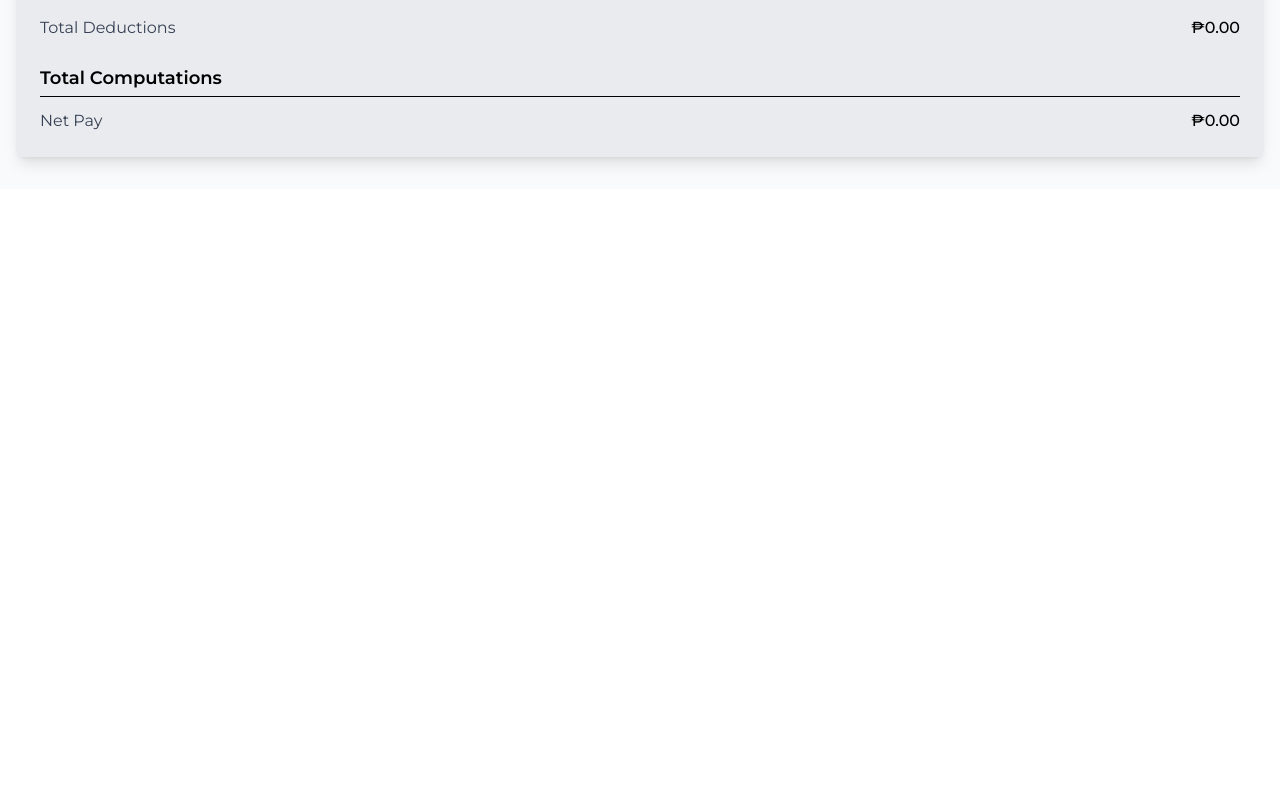
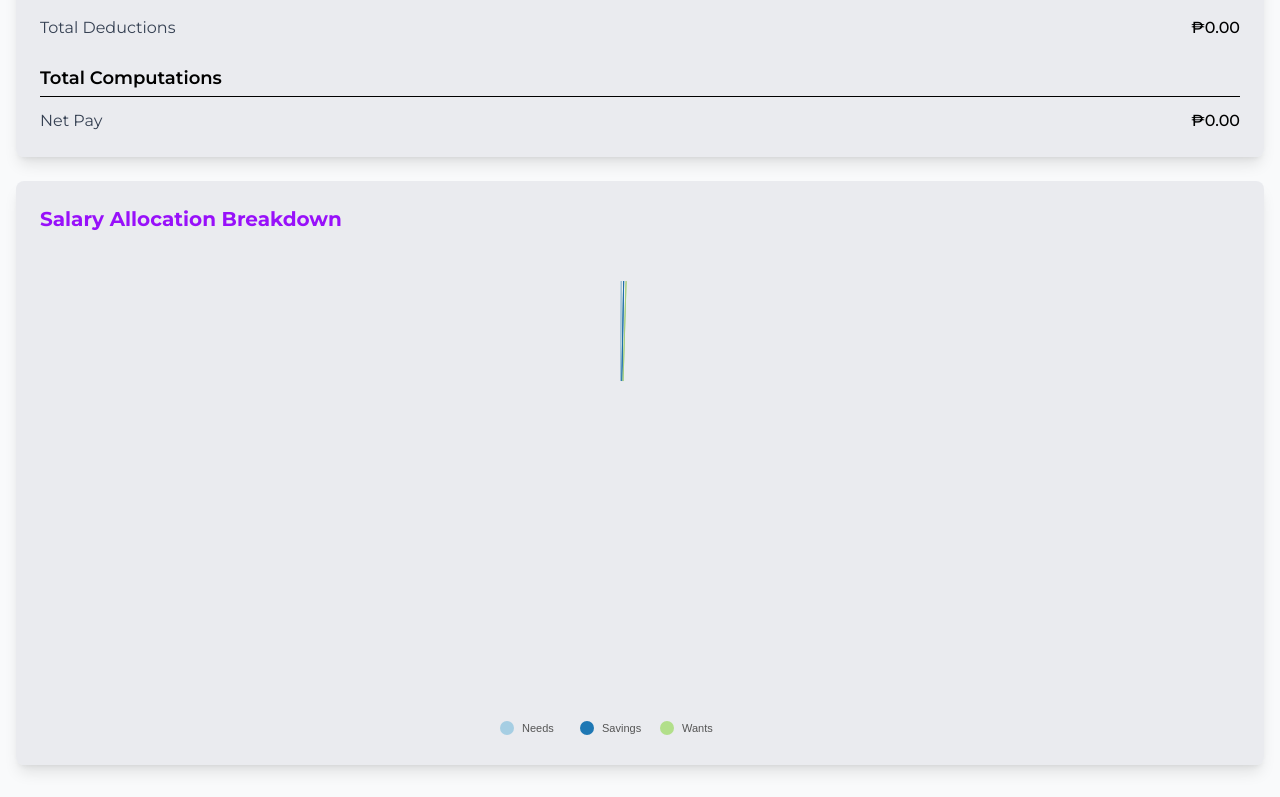
Before and after one commit to JTdev-hub/ph-tax-calculator-app, a React (Vite) app: page / in a window 1280 px wide. Shown: the part 1183-1980 px from the top of the page. Before the commit the page ends 1372 px from the top, so only its background shows below. Built offline with nearby package versions, Linux system fonts and the light colour scheme.

Commit message:
Add Salary Allocation Charting (Pie Chart)

```diff
--- a/package.json
+++ b/package.json
@@ -11,6 +11,7 @@
   },
   "dependencies": {
     "@heroicons/react": "^2.2.0",
+    "@nivo/pie": "^0.94.0",
     "@tailwindcss/vite": "^4.1.4",
     "react": "^19.0.0",
     "react-dom": "^19.0.0",
--- a/src/components/Body.tsx
+++ b/src/components/Body.tsx
@@ -9,6 +9,7 @@ import {
   computationLabelKeys,
   defaultComputedSalary,
 } from "../constants/Constants";
+import SalaryChart from "./SalaryChart";
 
 const Body = () => {
   const [computedSalary, setComputedSalary] = useState<ComputedSalary>(
@@ -30,6 +31,8 @@ const Body = () => {
           <Parameters onCompute={setComputedSalary} />
           {/* Summary Card */}
           <ComputationSummary computation={computation} />
+
+          <SalaryChart computedSalary={computedSalary} />
         </div>
       </div>
     </div>
--- a/src/components/CardSectors.tsx
+++ /dev/null
@@ -1,5 +0,0 @@
-const CardSectors = () => {
-  return <div></div>;
-};
-
-export default CardSectors;
--- /dev/null
+++ b/src/components/SalaryChart.tsx
@@ -0,0 +1,91 @@
+import { ComputedSalary } from "../types/global";
+import Card from "./Card";
+import { ResponsivePie } from "@nivo/pie";
+
+interface Props {
+  computedSalary: ComputedSalary;
+}
+
+const SalaryChart = ({ computedSalary }: Props) => {
+  const data = [
+    {
+      id: "needs",
+      label: "Needs",
+      value: computedSalary.netSalary * 0.5,
+    },
+    {
+      id: "savings",
+      label: "Savings",
+      value: computedSalary.netSalary * 0.3,
+    },
+    {
+      id: "wants",
+      label: "Wants",
+      value: computedSalary.netSalary * 0.2,
+    },
+  ];
+
+  return (
+    <Card className="bg-gray-300/40 p-6 rounded-lg shadow-lg">
+      <h2 className="text-xl font-bold text-purple-600 mb-2">
+        Salary Allocation Breakdown
+      </h2>
+      <div className="h-[400px] sm:h-[500px]">
+        <ResponsivePie
+          data={data}
+          margin={{ top: 40, right: 120, bottom: 60, left: 80 }}
+          innerRadius={0.5}
+          padAngle={0.7}
+          cornerRadius={3}
+          activeOuterRadiusOffset={8}
+          colors={{ scheme: "paired" }}
+          borderWidth={1}
+          borderColor={{ from: "color", modifiers: [["darker", 0.2]] }}
+          arcLinkLabelsSkipAngle={10}
+          arcLinkLabelsTextColor="#555"
+          arcLinkLabelsThickness={2}
+          arcLinkLabelsColor={{ from: "color" }}
+          arcLabelsSkipAngle={10}
+          arcLabelsTextColor={{ from: "color", modifiers: [["darker", 2]] }}
+          arcLabel={(d) => `₱${Number(d.value).toLocaleString()}`}
+          tooltip={({ datum }) => (
+            <div
+              style={{
+                padding: 8,
+                background: "white",
+                border: "1px solid #ccc",
+              }}
+            >
+              <strong>{datum.label}</strong>: ₱
+              {Number(datum.value).toLocaleString()}
+            </div>
+          )}
+          legends={[
+            {
+              anchor: "bottom",
+              direction: "row",
+              justify: false,
+              translateY: 56,
+              itemWidth: 80,
+              itemHeight: 18,
+              itemTextColor: "#555",
+              symbolSize: 14,
+              symbolShape: "circle",
+              effects: [
+                {
+                  on: "hover",
+                  style: {
+                    itemTextColor: "#000",
+                    itemBackground: "rgba(0, 0, 0, .03)",
+                  },
+                },
+              ],
+            },
+          ]}
+        />
+      </div>
+    </Card>
+  );
+};
+
+export default SalaryChart;
```
Also changed, not shown: 1 other file (tests, documents, lock files or other folders).
